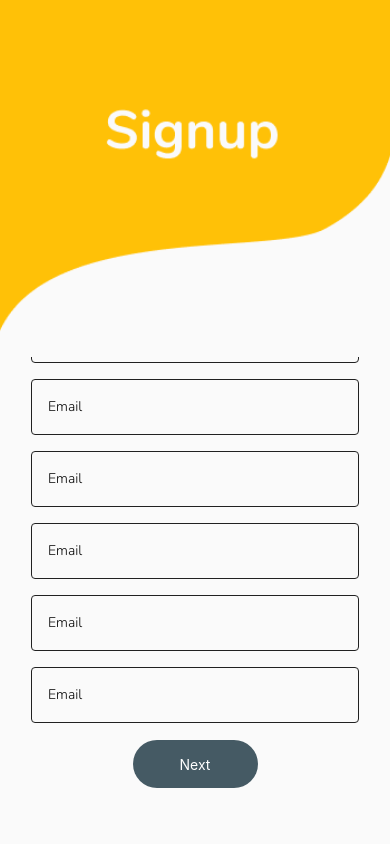
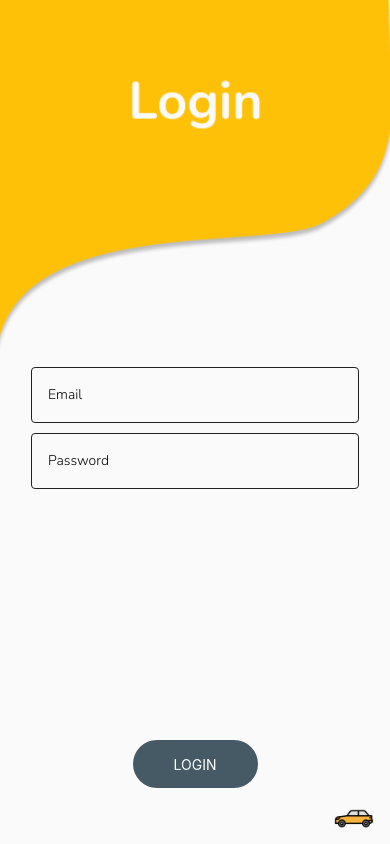
Before and after one commit to shahparkhan/CarLet, a React Native app in the folder carletfrontend/: screen / in a window 390 px wide. Built offline with nearby package versions, Linux system fonts and the light colour scheme.

Commit message:
Login updated with scrollable view

```diff
--- a/carletfrontend/App.js
+++ b/carletfrontend/App.js
@@ -35,7 +35,7 @@ export default function App() {
 
   const [email,setEmail] = React.useState(``)
   const [password,setPassword] = React.useState(``)
-  const [fontLoaded, setFontsLoaded] = useState(false)
+  const [fontLoaded, setFontsLoaded] = React.useState(false)
 
 
   const submitEmail = (val) =>{
@@ -53,7 +53,7 @@ export default function App() {
         <StatusBar
           backgroundColor = "#ffa000"
         />
-        <Signup />
+        <Login />
 
       </View>
 
--- a/carletfrontend/assets/components/TextField.js
+++ b/carletfrontend/assets/components/TextField.js
@@ -2,19 +2,16 @@ import React, { useState } from "react";
 import { Header } from 'react-navigation-stack'
 import { Keyboard, TouchableWithoutFeedback, KeyboardAvoidingView, TextInput, StyleSheet } from "react-native";
 
-const TextField = ({placeholder, changeHandler, style}) => {
+const TextField = ({placeholder, changeHandler, style,secureTextEntry}) => {
   const [enableshift, setEnableShift] = useState(false)
 
 
   return (
     <KeyboardAvoidingView
         behavior = "position"
-        style = {styles.keyboard}
         enabled={enableshift}
       >
-
-
-        <TextInput style = {{...styles.default, ...style}} placeholder = {placeholder} onChangeText = { changeHandler } onFocus={() => setEnableShift(true)}/>
+        <TextInput style = {{...styles.default, ...style}} placeholder = {placeholder} onChangeText = { changeHandler } secureTextEntry = {secureTextEntry} onFocus={() => setEnableShift(true)}/>
 
     </KeyboardAvoidingView>
 
--- a/carletfrontend/screens/login.js
+++ b/carletfrontend/screens/login.js
@@ -1,15 +1,14 @@
-import React from 'react';
-import { StyleSheet, Text, View, Image, Dimensions,TextInput, Button } from 'react-native';
-
-
-
-
+import React, { useState } from 'react';
+import { StyleSheet, Text, View, Image, Dimensions,TextInput, Button,KeyboardAvoidingView, TouchableWithoutFeedback,Keyboard, ScrollView } from 'react-native';
+import TouchableButton from "../assets/components/TouchableButton";
+import TextField from "../assets/components/TextField";
 
 export default function Login() {
 
 
-    const [email,setEmail] = React.useState(``)
-    const [password,setPassword] = React.useState(``)
+    const [email,setEmail] = useState(``)
+    const [password,setPassword] = useState(``)
+    const [enableshift, setEnableShift] = useState(false)
 
     const changeHandler=(val)=>{
         setEmail(val)
@@ -18,25 +17,40 @@ export default function Login() {
         setPassword(val)
     }
     return (
+        <TouchableWithoutFeedback onPress = {() =>{Keyboard.dismiss()}}>
             <View style={styles.container}>
                 <Image
                         style = {styles.yellowvector}
                         source={require('./../assets/login.png')}
                     />
-            <TextInput style = {styles.input} placeholder = 'Email' onChangeText = { changeHandler } />
-            <TextInput style = {styles.input} placeholder = 'Password' onChangeText = { changeHandlerPassword } />
-            <Button onPress={()=>console.log(email)} title = 'LOGIN' color = '#777'/>
+
+
+                <ScrollView contentContainerStyle ={{justifyContent:"center"}}>
+                    <TextField  style = {{position:"relative",marginTop:10}} placeholder = 'Email' changeHandler = {changeHandler} secureTextEntry = {false} />
+
+                    <TextField  style = {{position:"relative",marginTop:10}} placeholder = 'Password' changeHandler = {changeHandlerPassword} secureTextEntry = {true} />
+                </ScrollView>
+
+                    <TouchableButton
+                    buttonposition= {styles.buttonposition}
+                    title="LOGIN"
+                    onPress={() => {
+                        console.log(password);
+                    }}
+                    ></TouchableButton>
                     <Image
                         style = {styles.smallcar}
                         source = {require('./../assets/smallcar.png')}
                     />
             </View>
+
+      </TouchableWithoutFeedback>
     );
 }
 const win = Dimensions.get('window')
 
 const height = (win.width/350)*320
-
+const buttonHeight = (win.height - 104)
 const styles = StyleSheet.create({
 
     yellowvector: {
@@ -44,40 +58,27 @@ const styles = StyleSheet.create({
         height: height
     },
     container: {
-        flex: 1
+        flex: 1,
+        alignItems: 'center'
     },
     smallcar :{
         width: 40,
         height: 20,
-        position: "absolute", bottom: 16, right: 16
-        //position: "absolute", bottom: 0, //alignSelf: "flex-end"
-
-        //paddingBottom: 30
-        // paddingright
-        // margin
+        position: "absolute",
+        bottom: 16,
+        right: 16
     },
-    input:{
+    buttonposition: {
+        position: "absolute",
+        top: buttonHeight
+    },
+    default: {
     borderWidth: 1,
-        borderColor: '#777',
-        padding:8,
-        margin:10,
-        width:200
+    borderColor: '#212121',
+    padding: 16,
+    borderRadius: 4,
+    width: 328,
+    height: 56,
+    fontFamily: 'Nunito-Light'
     },
-    welcometext: {
-        position: 'relative',
-        top: -50,
-        alignSelf: 'center',
-        fontSize: 36,
-        fontWeight: 'bold',
-        textAlign: 'center'
-    },
-
-    bodytext: {
-        width: 300,
-        position: 'relative',
-        top: -40,
-        alignSelf: 'center',
-        fontSize: 18,
-        textAlign: 'center'
-    }
 })
--- a/carletfrontend/screens/signup.js
+++ b/carletfrontend/screens/signup.js
@@ -11,7 +11,6 @@ export default function Signup() {
         <Image
           style={styles.yellowvector}
           source={require("./../assets/SignupVector.png")}
-
         />
 
         <ScrollView>
```
Lines whose indentation alone changed are shown as unchanged.
